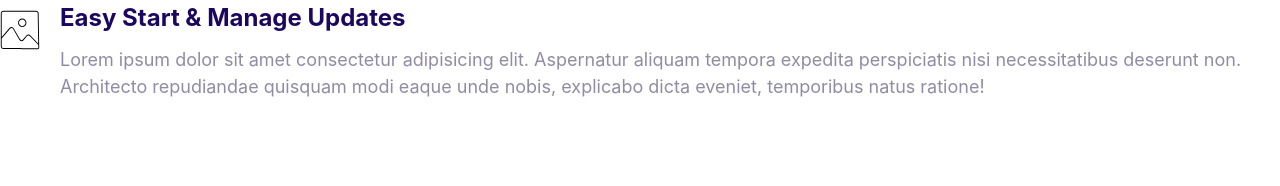
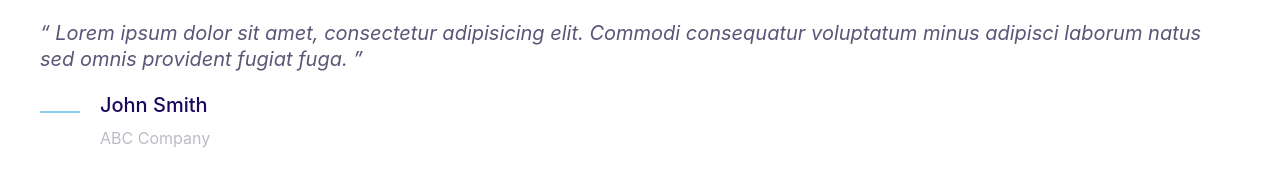
Before and after one commit to kumailalidev/Moshify, a plain HTML site: page index.html in a window 1280 px wide. Drawn offline with Linux system fonts and the light colour scheme.

Commit message:
Build the quote component

```diff
--- a/css/styles.css
+++ b/css/styles.css
@@ -6,6 +6,7 @@
   --color-accent: #ff3400;
   --color-headings: #1b0760;
   --color-body: #918ca4;
+  --color-body-darker: #5c5577;
   --color-border: #ccc;
   --border-radius: 30px;
 }
@@ -417,3 +418,54 @@ a {
 .media__image {
   margin-top: 1rem;
 }
+
+/* Quotes */
+.quote {
+  font-size: 3rem;
+  font-style: italic;
+  color: var(--color-body-darker);
+  line-height: 1.3;
+}
+
+/* adding opening quotation mark using pseudo element selector */
+.quote__text::before {
+  content: open-quote; /* open-quote is pre-defined in css */
+}
+
+/* adding closing quotation mark using pseudo element selector */
+.quote__text::after {
+  content: close-quote; /* close-quote is pre-defined in css */
+}
+
+.quote__author {
+  font-size: 3rem;
+  font-weight: 500;
+  font-style: normal;
+}
+
+.quote__organization {
+  color-scheme: var(--color-headings);
+  opacity: 0.4;
+  font-size: 2rem;
+  font-style: normal;
+}
+
+.quote__line {
+  position: relative;
+  bottom: 10px;
+}
+
+/* media query for quote */
+@media screen and (min-width: 1024px) {
+  .quote {
+    font-size: 2rem;
+  }
+
+  .quote__author {
+    font-size: 2rem;
+  }
+
+  .quote__organization {
+    font-size: 1.6rem;
+  }
+}
--- a/index.html
+++ b/index.html
@@ -17,21 +17,25 @@
     <link rel="stylesheet" href="css/styles.css" />
   </head>
   <body>
+    <blockquote class="quote">
+      <p class="quote__text">
+        Lorem ipsum dolor sit amet, consectetur adipisicing elit. Commodi
+        consequatur voluptatum minus adipisci laborum natus sed omnis provident
+        fugiat fuga.
+      </p>
+      <footer>
         <div class="media">
           <div class="media__image">
-        <svg class="icon icon--primary">
-          <use xlink:href="images/sprite.svg#snap"></use>
+            <svg class="icon icon--primary quote__line">
+              <use xlink:href="images/sprite.svg#line"></use>
             </svg>
           </div>
           <div class="media__body">
-        <h3 class="media__title">Easy Start & Manage Updates</h3>
-        <p>
-          Lorem ipsum dolor sit amet consectetur adipisicing elit. Aspernatur
-          aliquam tempora expedita perspiciatis nisi necessitatibus deserunt
-          non. Architecto repudiandae quisquam modi eaque unde nobis, explicabo
-          dicta eveniet, temporibus natus ratione!
-        </p>
+            <h3 class="media__title quote__author">John Smith</h3>
+            <p class="quote__organization">ABC Company</p>
           </div>
         </div>
+      </footer>
+    </blockquote>
   </body>
 </html>
```
Also changed, not shown: components/quote.html (added, +20 -0 lines). Lines whose indentation alone changed are shown as unchanged.
